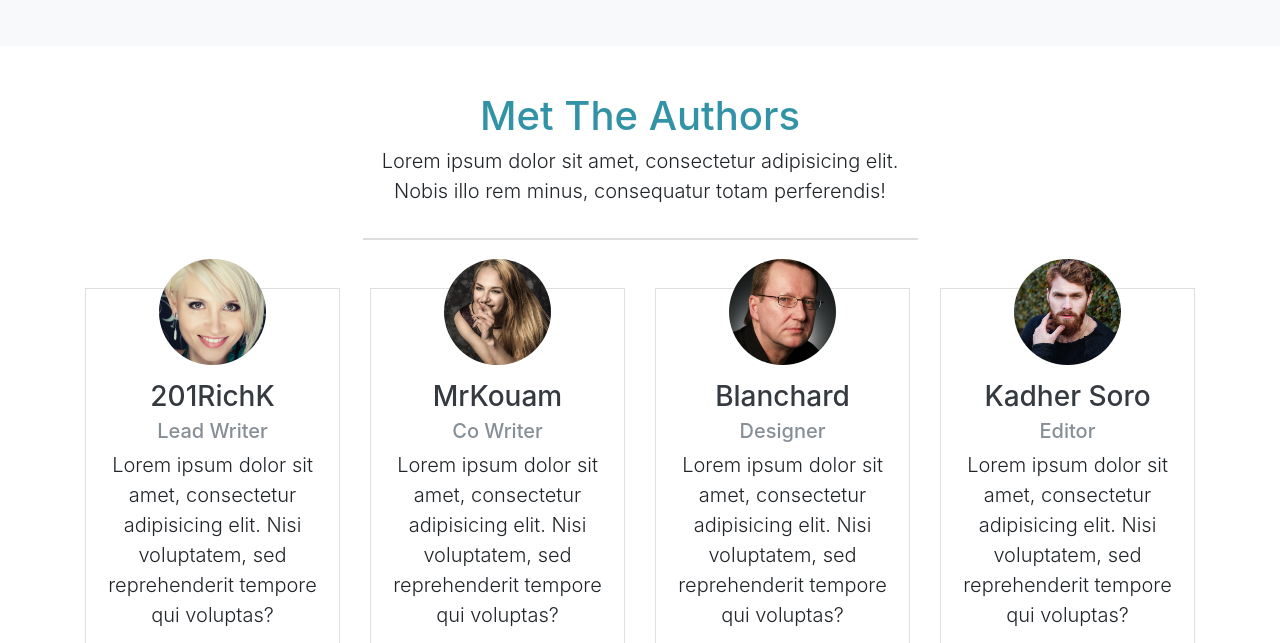
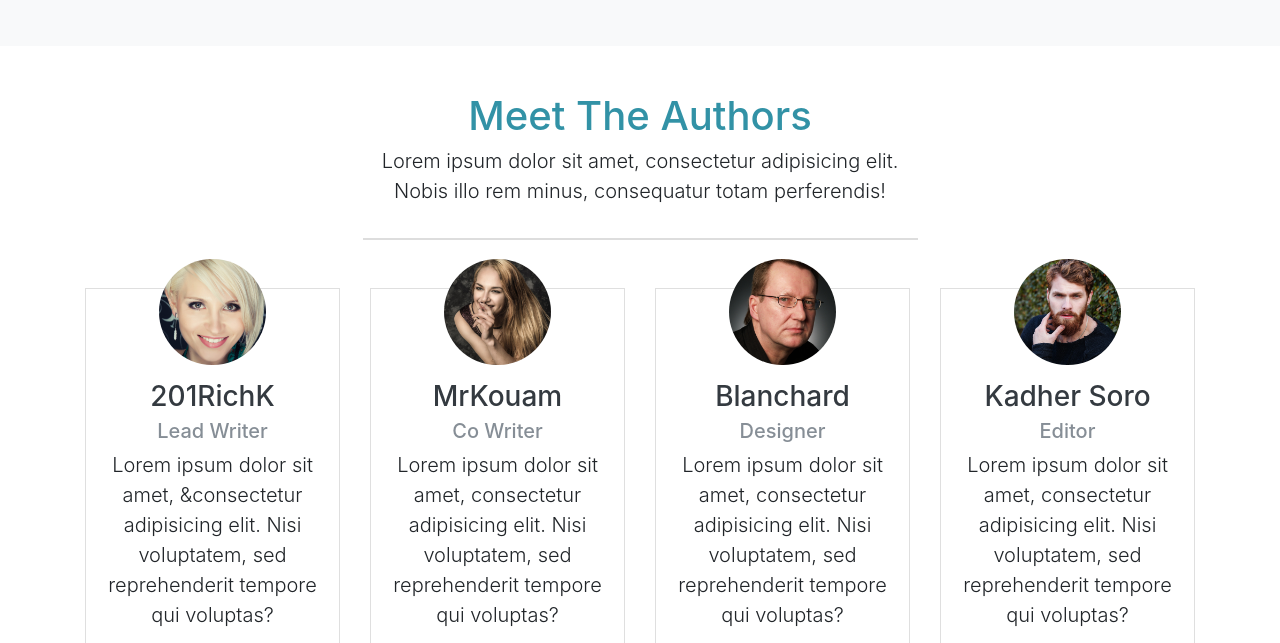
Before and after one commit to chekeblanchard/nan2, a plain HTML site: page index.html in a window 1280 px wide. Shown: the part 1657-2300 px from the top of the page. Drawn offline with Linux system fonts and the light colour scheme.

Commit message:
fin de exo

```diff
--- a/index.html
+++ b/index.html
@@ -180,7 +180,7 @@
            <div class="row">
                <div class="col text-center">
                    <div class="mb-5 info-header pb-3">
-                        <h1 class="text-primary text-center">Met The Authors</h1>
+                        <h1 class="text-primary text-center">Meet The Authors</h1>
                         <p class="lead">Lorem ipsum dolor sit amet, consectetur adipisicing elit. Nobis illo rem minus, consequatur totam perferendis!</p>
                    </div>
                </div>
@@ -192,7 +192,7 @@
                            <img src="images/person1.jpg" alt="" class="img-fluid rounded-circle w-50 mb-3">
                            <h3 class="text-dark">201RichK</h3>
                            <h5 class="text-muted">Lead Writer</h5>
-                           <p class="lead">Lorem ipsum dolor sit amet, consectetur adipisicing elit. Nisi voluptatem, sed reprehenderit tempore qui voluptas?</p>
+                           <p class="lead">Lorem ipsum dolor sit amet, &consectetur adipisicing elit. Nisi voluptatem, sed reprehenderit tempore qui voluptas?</p>
                            <div class="d-flex flex-row justify-content-center">
                                <div class="p-4">
                                    <a href="#"><i class="fa fa-facebook "></i></a>
```
